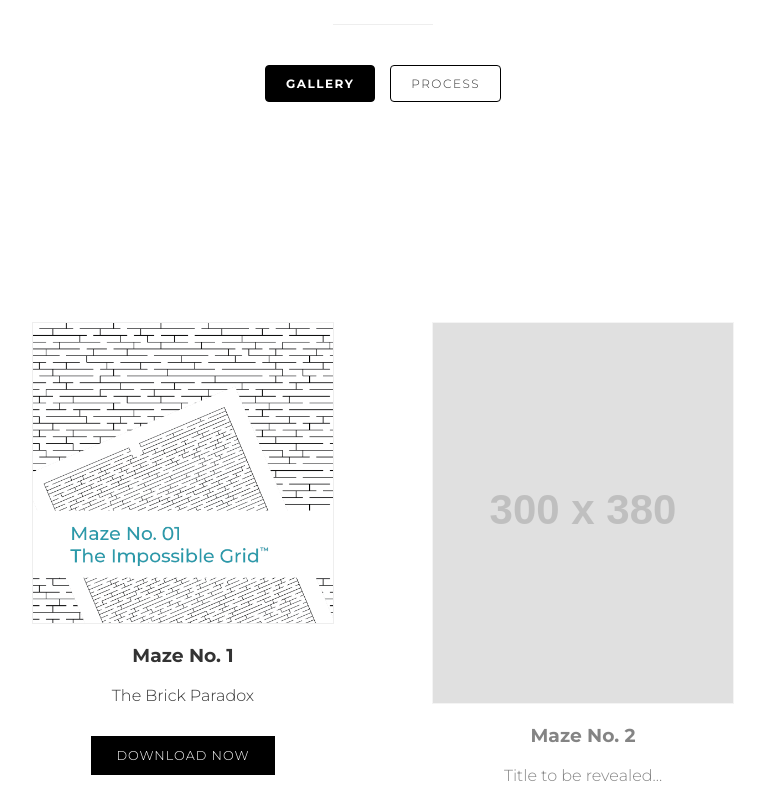
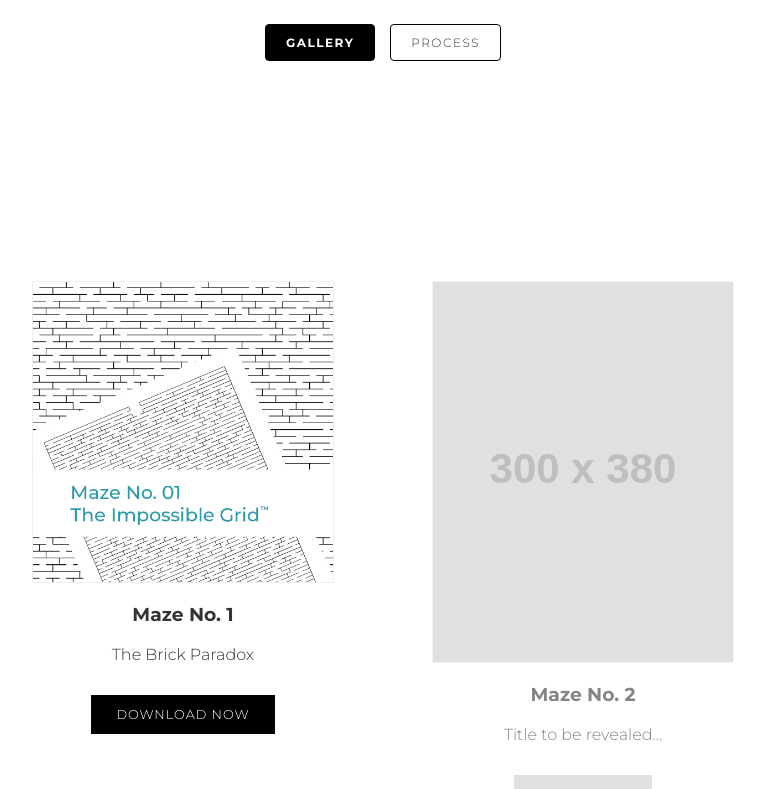
Before and after one commit to theimpossiblegrid/theimpossiblegrid.github.io, a plain HTML site: page index.html in a window 1280 px wide. Shown: the part 169-958 px from the top of the page, without its empty margins (257-1021 px from the left). Drawn offline with Linux system fonts and the light colour scheme; placeholder pictures from the web are drawn by us.

Commit message:
Update index.html

```diff
--- a/index.html
+++ b/index.html
@@ -14,8 +14,6 @@
             <h1>THE IMPOSSIBLE <span>GRID</span></h1>
             <p class="tagline">Fine Art Mazes & Mathematical Paradoxes</p>
         </div>
-
-        <hr class="header-divider">
 
         <nav class="main-nav">
             <a href="index.html" class="active">Gallery</a>
```
